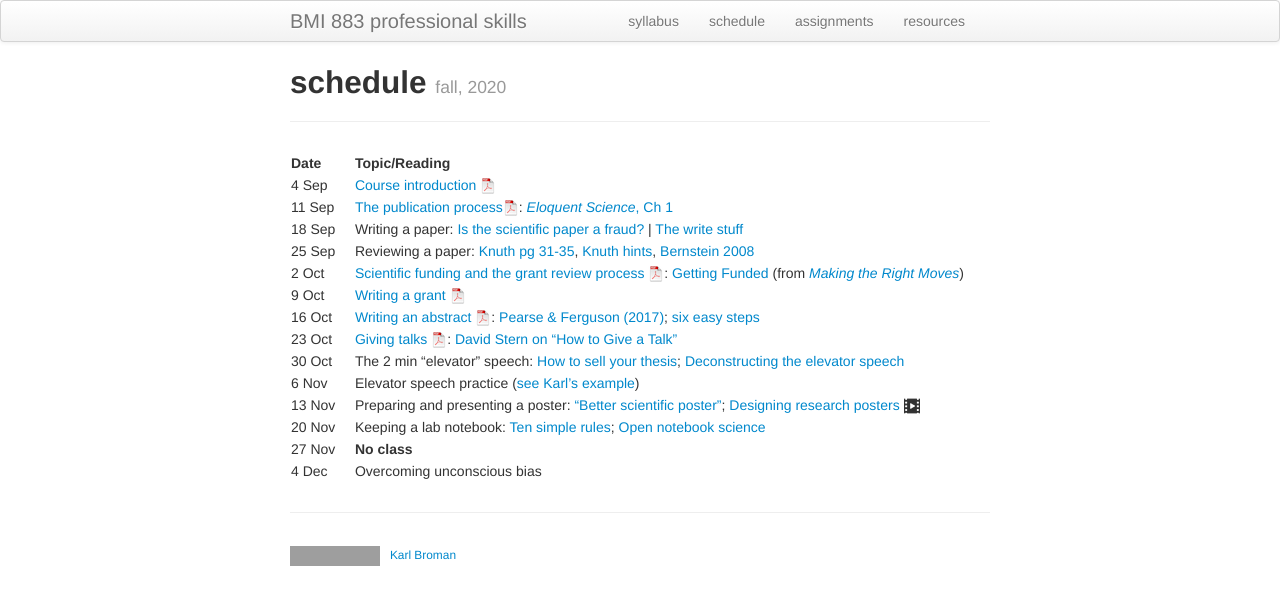
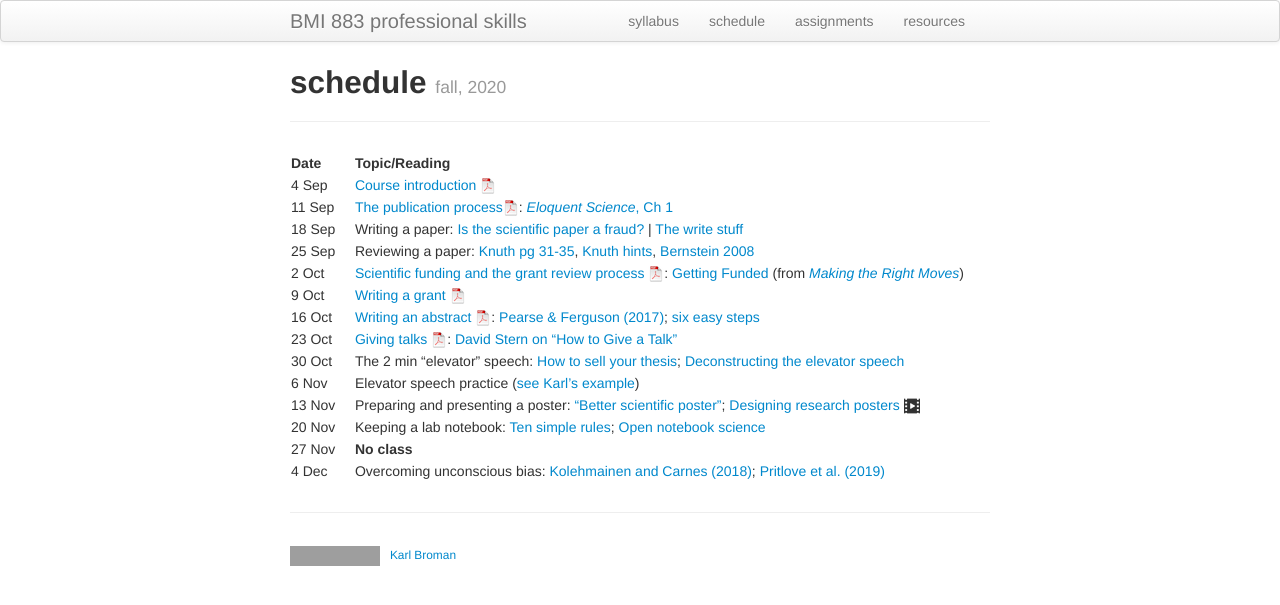
Before and after one commit to kbroman/BMI883, a Jekyll site: the page built from schedule.md, in a window 1280 px wide. Shown: the top 605 px of the page. Built offline with Jekyll 4.4.1, drawn with Linux system fonts in a browser that asks for light colours; grey boxes are pictures that could not be loaded.

Commit message:
schedule: readings re unconscious bias

```diff
--- a/schedule.md
+++ b/schedule.md
@@ -20,4 +20,4 @@ description: Schedule and readings for BMI 883, Biomedical data science professi
 | 13 Nov  |    | Preparing and presenting a poster: ["Better scientific poster"](https://www.insidehighered.com/news/2019/06/24/theres-movement-better-scientific-posters-are-they-really-better); [Designing research posters ![video icon](icons/video-icon.png)](https://www.youtube.com/watch?v=XDJeSj7u488) |
 | 20 Nov  |    | Keeping a lab notebook: [Ten simple rules](https://doi.org/10.1371/journal.pcbi.1004385); [Open notebook science](https://crastina.se/open-notebook-science-the-carl-boettiger-interview-2/)  |
 | 27 Nov  |    | **No class** |
-| 4 Dec   |    | Overcoming unconscious bias |
+| 4 Dec   |    | Overcoming unconscious bias: [Kolehmainen and Carnes (2018)](https://doi.org/10.1161/CIRCULATIONAHA.117.031295); [Pritlove et al. (2019)](https://doi.org/10.1016/S0140-6736(18)32267-0) |
```
